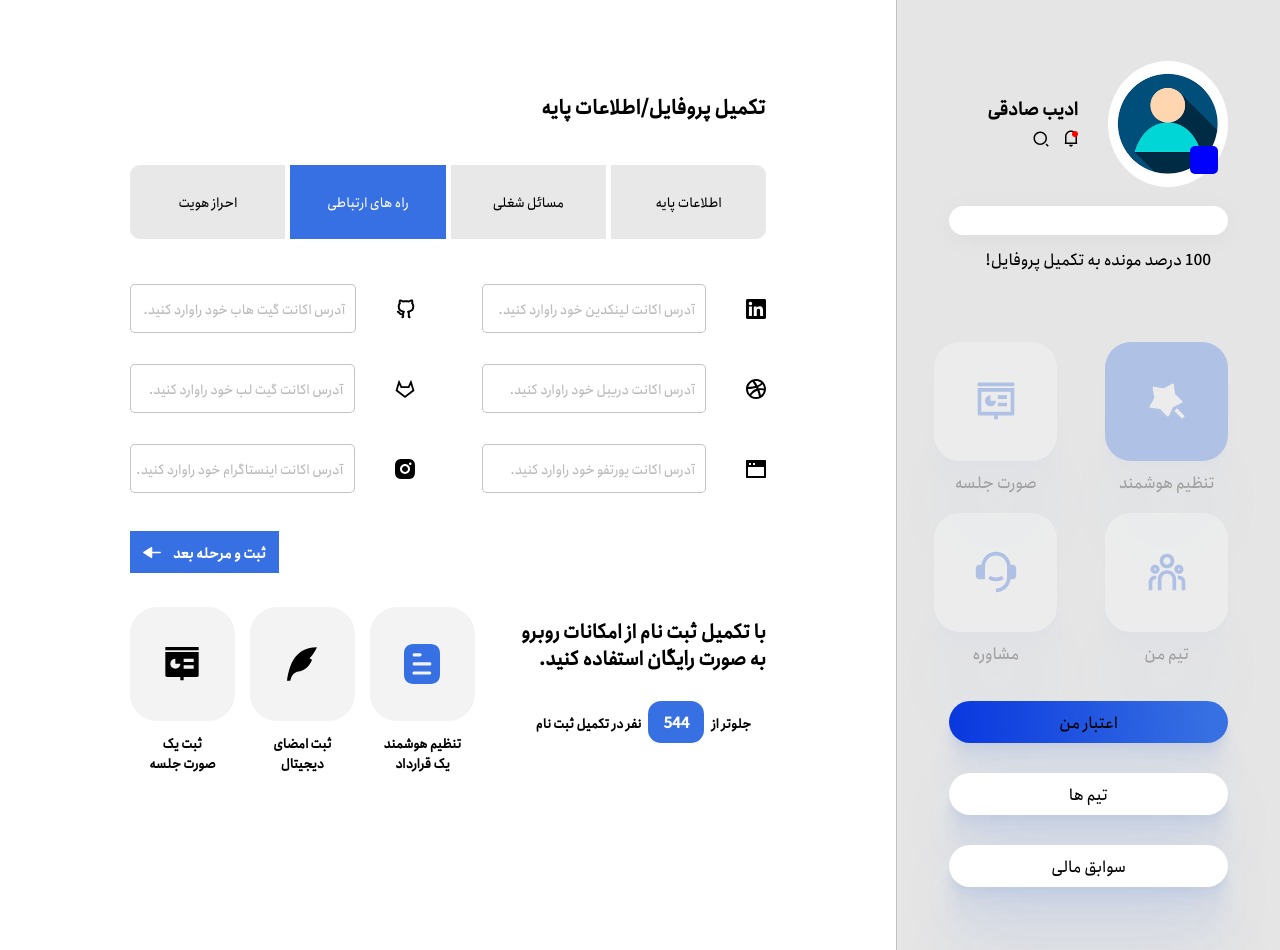
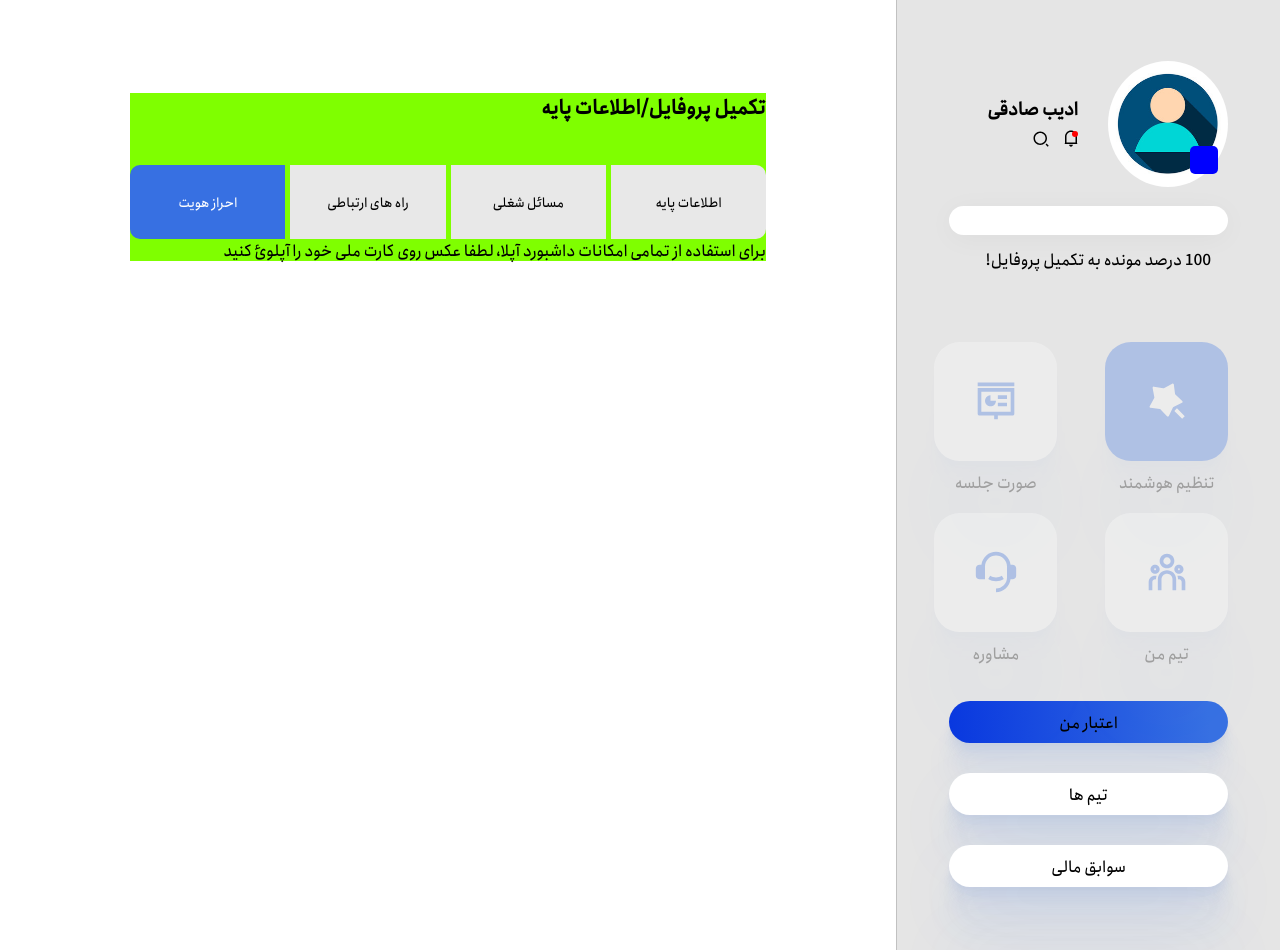
Before and after one commit to adibsadeghi1993/uplaw, a React (Create React App) app: page / in a window 1280 px wide. Built offline with nearby package versions, Linux system fonts and the light colour scheme; some icons are missing.

Commit message:
input type file was added to upload nationalcode

```diff
--- a/src/components/userInfo/contextInfo/ContextInfo.js
+++ b/src/components/userInfo/contextInfo/ContextInfo.js
@@ -4,7 +4,7 @@ import { validationSchema } from "./AllValidation";
 import { initialValues } from "./AllInitialValues";
 export const UserInfoContext = React.createContext();
 const ContextInfo = ({ children }) => {
-  const [step, setStep] = useState(3);
+  const [step, setStep] = useState(4);
   const [progress, setProgress] = useState(0);
   const [upLoadedImage, setUpLoadedImage] = useState(null);
   const [bithday, setBirthday] = useState("");
--- a/src/components/userInfo/userVerification/verificationDetailes/VerificationDetailes.js
+++ b/src/components/userInfo/userVerification/verificationDetailes/VerificationDetailes.js
@@ -1,12 +1,30 @@
-import React from 'react'
-import styles from "./verificationDetailes.module.css"
+import React from "react";
+import UserStep from "../../commonFiles/userStep/UserStep";
+import styles from "./verificationDetailes.module.css";
 
 const VerificationDetailes = () => {
-    return (
-        <section className={styles.verification_detaile}>
+  return (
+    <section className={styles.verification_detaile}>
+      <UserStep />
+      <section className={styles.nationalcode_desc}>
+        <div className={styles.description}>
+          <p>
+            برای استفاده از تمامی امکانات داشبورد آپلا، لطفا عکس روی کارت ملی
+            خود را آپلوئ کنید
+          </p>
+        </div>
+        <div className={styles.nationalcode}>
+          <input
+            type="file"
+            accept="image/*"
+            id="image"
+            name="image-upload"
+            // onChange={imageHandler}
+          />
+        </div>
+      </section>
+    </section>
+  );
+};
 
-        </section>
-    )
-}
-
-export default VerificationDetailes
+export default VerificationDetailes;
--- a/src/components/userInfo/userVerification/verificationDetailes/verificationDetailes.module.css
+++ b/src/components/userInfo/userVerification/verificationDetailes/verificationDetailes.module.css
@@ -2,5 +2,6 @@
     width: 71%;
     margin: 93px auto 50px;
     max-width: 707px;
+    background-color: chartreuse;
 
   }
```
